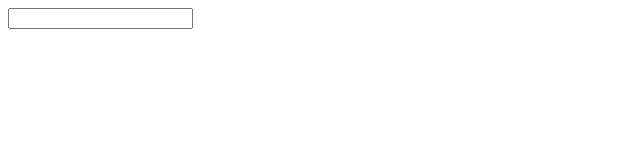
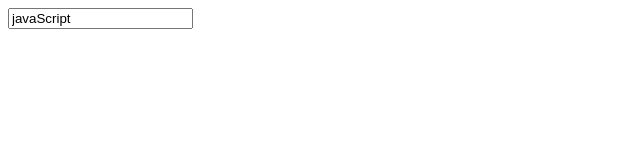
Before and after one commit to Ashik-2000/React, a React (Vite) app in the folder ForTutorial/: page / in a window 1280 px wide. Shown: the top 160 px of the page, without its empty margins (0-640 px from the left). Built offline with nearby package versions, Linux system fonts and the light colour scheme.

Commit message:
controlled input

```diff
--- a/ForTutorial/src/App.jsx
+++ b/ForTutorial/src/App.jsx
@@ -2,12 +2,9 @@ import React from "react";
 import Form from "./components/form";
 
 function App() {
-    const array = [1, 2, 3];
-    return (
-        <div>
-            <Form />
-        </div>
-    );
+    return <div>
+        <Form />
+    </div>;
 }
 
 export default App;
--- a/ForTutorial/src/components/Form.jsx
+++ b/ForTutorial/src/components/Form.jsx
@@ -1,11 +1,27 @@
 import React from "react";
 
 export default class Form extends React.Component {
+    state = {
+        title: "javaScript",
+    };
+    handleChange = (event) => {
+        this.setState({
+            title: event.target.value,
+        });
+    }
     render() {
-        return <>
-            <form >
-                <input type="text" />
-            </form>
-        </>;
+        const { title } = this.state;
+        return (
+            <>
+                <form>
+                    <input
+                        type="text"
+                        placeholder="Enter title"
+                        value={title}
+                        onChange={this.handleChange}
+                    />
+                </form>
+            </>
+        );
     }
 }
```
